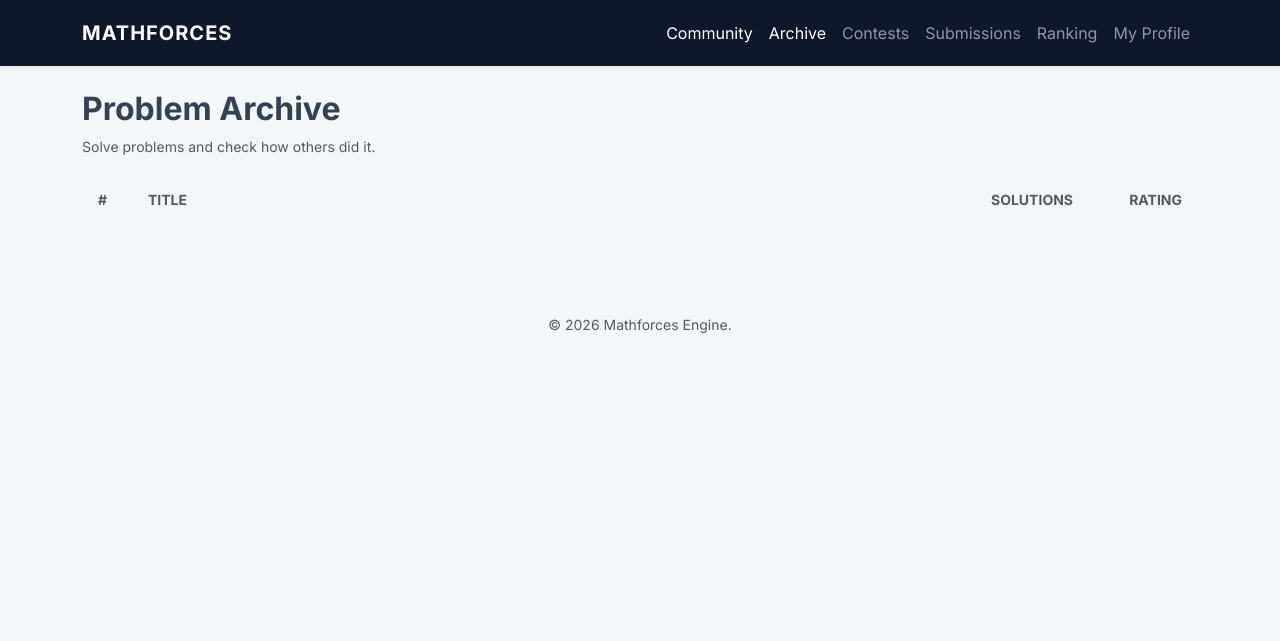
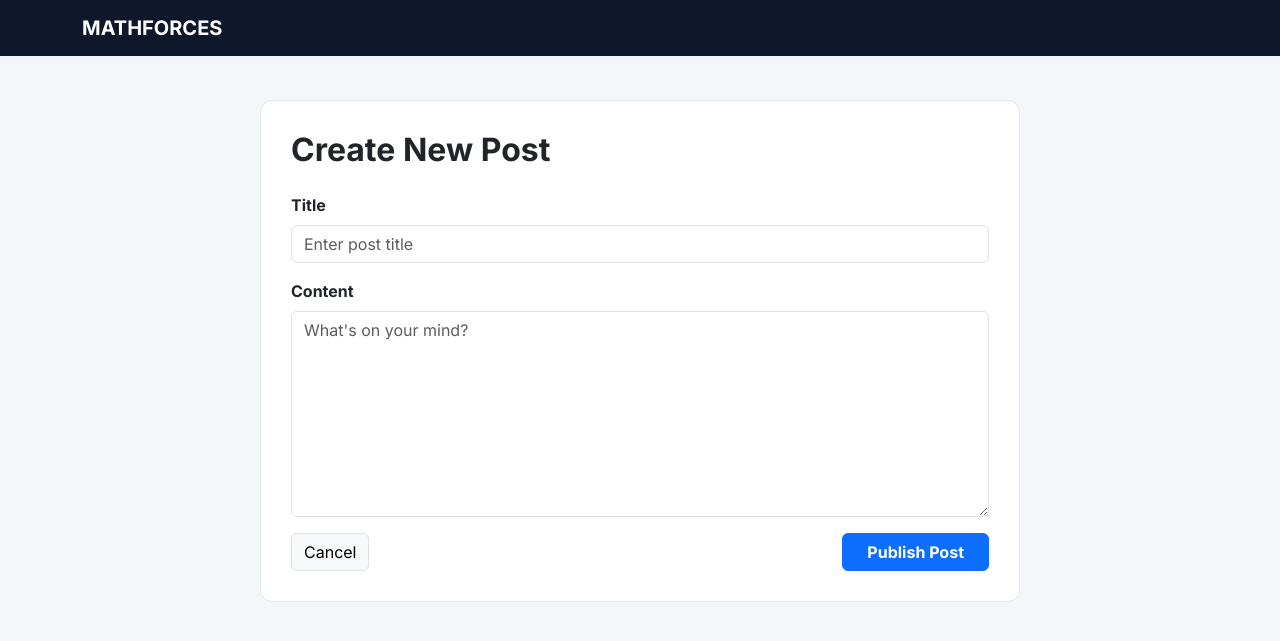
Before and after one commit to HASGITH/Mathforces, a Django app: page /archive/community/create/ in a window 1280 px wide. Shown: the top 641 px of the page. Run offline with Django 5.2, Linux system fonts and the light colour scheme; the visitor is signed in with stand-in values (Sample User, id 1).

Commit message:
Added community links and updated templates

```diff
--- a/archive/templates/archive/create_post.html
+++ b/archive/templates/archive/create_post.html
@@ -1,34 +1,44 @@
-{% extends "archive/problem_list.html" %}
+<!DOCTYPE html>
+<html lang="en">
+<head>
+    <meta charset="UTF-8">
+    <title>Create Post - Mathforces</title>
+    <link href="https://cdn.jsdelivr.net/npm/bootstrap@5.3.0/dist/css/bootstrap.min.css" rel="stylesheet">
+    <link href="https://fonts.googleapis.com/css2?family=Inter:wght@400;500;600;700&display=swap" rel="stylesheet">
+    <style>
+        body { font-family: 'Inter', sans-serif; background-color: #f4f7f9; }
+        .navbar { background-color: #0f172a !important; }
+        .form-container { background: white; border-radius: 12px; padding: 30px; border: 1px solid #e2e8f0; margin-top: 20px; }
+    </style>
+</head>
+<body>
+    <nav class="navbar navbar-expand-lg navbar-dark mb-4">
+        <div class="container">
+            <a class="navbar-brand fw-bold" href="{% url 'problem_list' %}">MATHFORCES</a>
+        </div>
+    </nav>
 
-{% block content %}
-<div class="container mt-5">
+    <div class="container">
         <div class="row justify-content-center">
-        <div class="col-md-8">
-            <div class="card shadow">
-                <div class="card-header bg-primary text-white">
-                    <h3 class="mb-0">Create New Post</h3>
-                </div>
-                <div class="card-body">
-                    <form method="post">
+            <div class="col-md-8 form-container">
+                <h2 class="fw-bold mb-4">Create New Post</h2>
+                <form method="POST">
                     {% csrf_token %}
                     <div class="mb-3">
-                            <label for="title" class="form-label">Title</label>
-                            <input type="text" name="title" id="title" class="form-control" required>
+                        <label class="form-label fw-bold">Title</label>
+                        <input type="text" name="title" class="form-control" placeholder="Enter post title" required>
                     </div>
                     <div class="mb-3">
-                            <label for="content" class="form-label">Content</label>
-                            <textarea name="content" id="content" rows="10" class="form-control" required></textarea>
+                        <label class="form-label fw-bold">Content</label>
+                        <textarea name="content" class="form-control" rows="8" placeholder="What's on your mind?" required></textarea>
                     </div>
-                        <div class="d-grid">
-                            <button type="submit" class="btn btn-success">Publish Post</button>
+                    <div class="d-flex justify-content-between">
+                        <a href="{% url 'community' %}" class="btn btn-light border">Cancel</a>
+                        <button type="submit" class="btn btn-primary fw-bold px-4">Publish Post</button>
                     </div>
                 </form>
-                    <div class="mt-3">
-                        <a href="{% url 'community' %}" class="text-muted">← Back to Community</a>
             </div>
         </div>
     </div>
-        </div>
-    </div>
-</div>
-{% endblock %}
+</body>
+</html>
```
Lines whose indentation alone changed are shown as unchanged.
